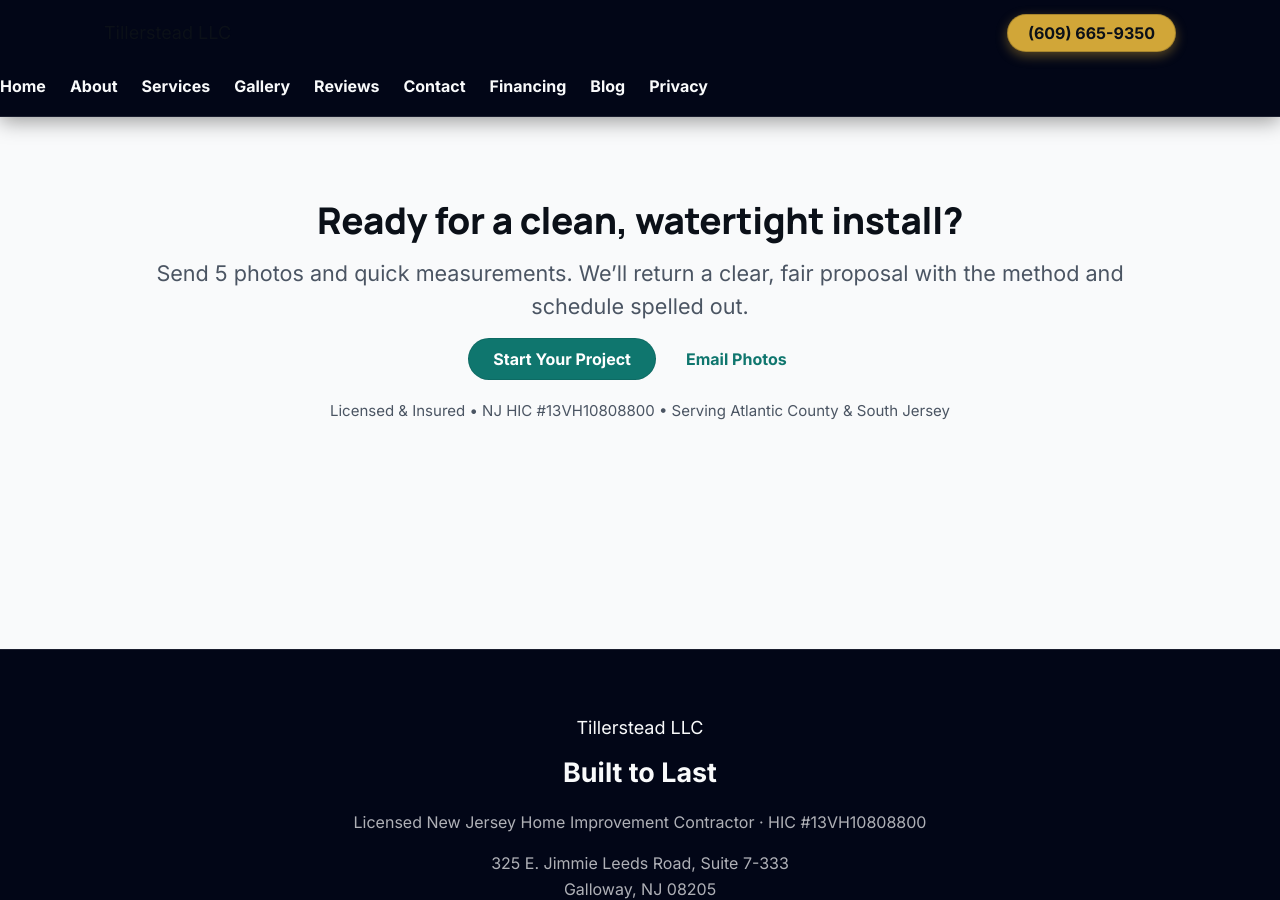
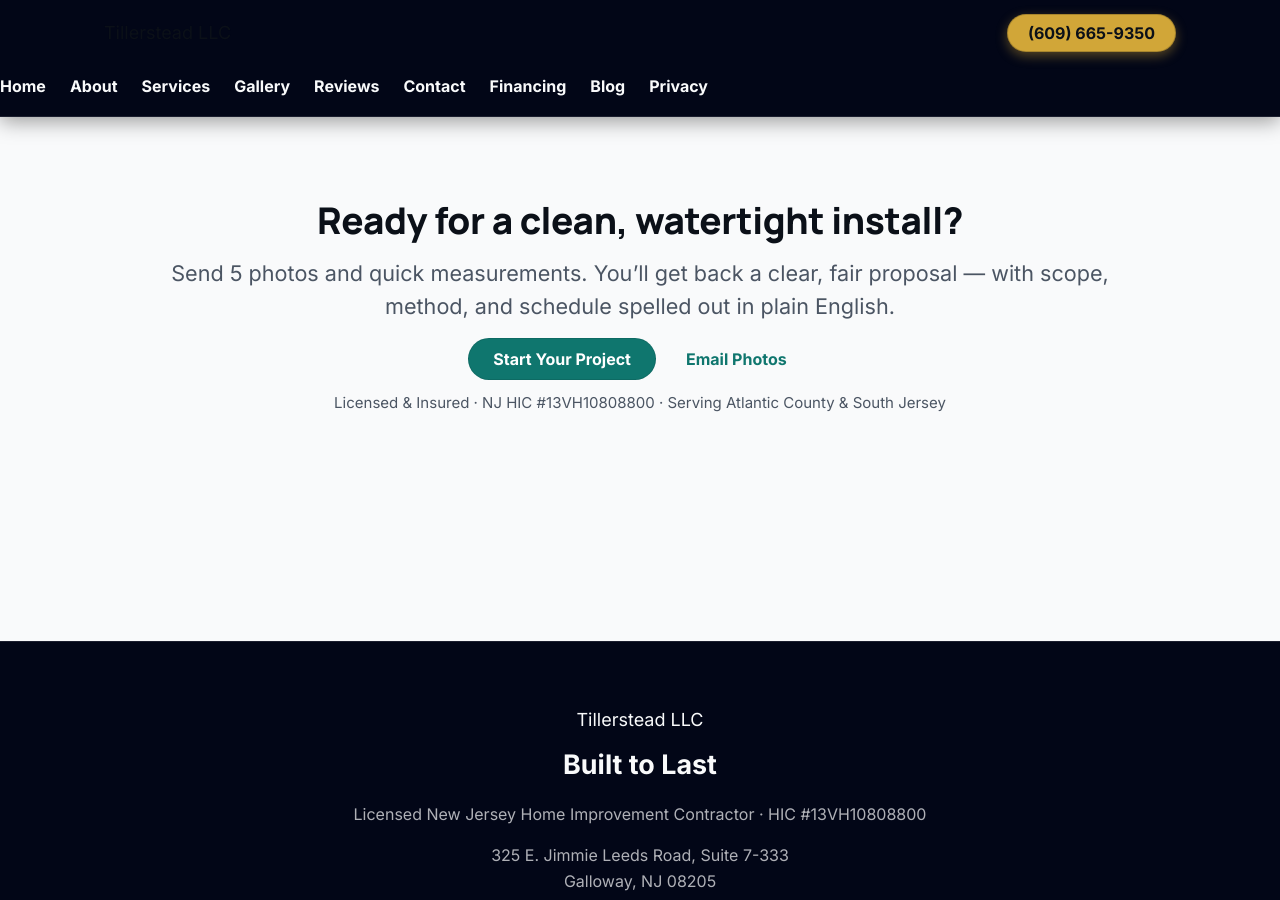
Before and after one commit to XTX33/Tillerstead-site, a Jekyll site: the page built from _posts/2025-11-12-large-format-tile-flatness-mortars-trowels.md, in a window 1280 px wide and 900 px high, scrolled down 3199 px. Built offline with Jekyll 4.4.1, drawn with Linux system fonts in a browser that asks for light colours.

Commit message:
Revise CTA section for clarity and layout
Updated the call-to-action section with improved wording and structure.

```diff
--- a/_includes/cta-estimate.html
+++ b/_includes/cta-estimate.html
@@ -1,9 +1,19 @@
-<section class="container section center">
-  <h2>Ready for a clean, watertight install?</h2>
-  <p class="lead">Send 5 photos and quick measurements. We’ll return a clear, fair proposal with the method and schedule spelled out.</p>
-  <p class="btn-row center">
-    <a class="btn btn-accent" href="/contact.html">Start Your Project</a>
-    <a class="btn ghost" href="mailto:info@tillerstead.com">Email Photos</a>
-  </p>
-  <p style="margin-top:.5rem"><small>Licensed &amp; Insured • NJ HIC #13VH10808800 • Serving Atlantic County &amp; South Jersey</small></p>
+<section class="section section-cta center">
+  <div class="container">
+    <h2 class="cta-title">Ready for a clean, watertight install?</h2>
+    <p class="lead">
+      Send 5 photos and quick measurements. You’ll get back a clear, fair proposal — with scope, method, and schedule spelled out in plain English.
+    </p>
+
+    <div class="btn-row center" style="margin-block: 1rem 0.5rem;">
+      <a class="btn btn-accent" href="/contact/">Start Your Project</a>
+      <a class="btn ghost" href="mailto:info@tillerstead.com">Email Photos</a>
+    </div>
+
+    <p class="meta">
+      <small>
+        Licensed &amp; Insured · NJ HIC #13VH10808800 · Serving Atlantic County &amp; South Jersey
+      </small>
+    </p>
+  </div>
 </section>
```
